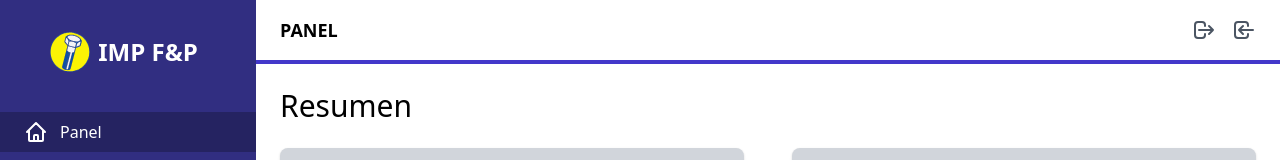
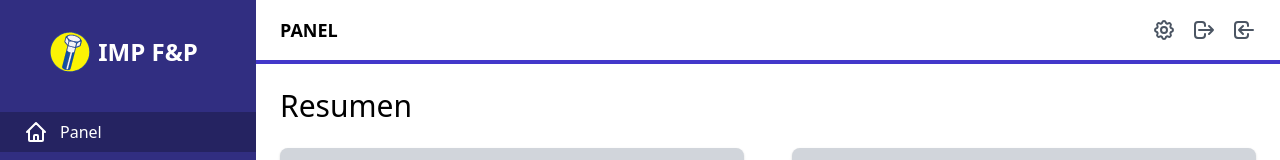
Before and after one commit to luvagu/imp-invoicing-node-react, a React (Create React App) app in the folder client/: page / in a window 1280 px wide. Shown: the top 160 px of the page. Built offline with nearby package versions, Linux system fonts and the light colour scheme; what @react-pdf/renderer would draw is missing.

Commit message:
added header gear icon for settings page

```diff
--- a/client/src/components/Header.jsx
+++ b/client/src/components/Header.jsx
@@ -51,37 +51,23 @@ export default function Header({ sidebarOpen, setSidebarOpen }) {
 
 			{/* Login & Logout buttons */}
 			<div className="flex items-center">
-				<button className="flex mx-4 text-gray-600 focus:outline-none" type="button">
-					<svg
-						className="h-6 w-6"
-						viewBox="0 0 24 24"
-						fill="none"
-						xmlns="http://www.w3.org/2000/svg"
-					>
-						<path
-							d="M17 16l4-4m0 0l-4-4m4 4H7m6 4v1a3 3 0 01-3 3H6a3 3 0 01-3-3V7a3 3 0 013-3h4a3 3 0 013 3v1"
-							stroke="currentColor"
-							strokeWidth="2"
-							strokeLinecap="round"
-							strokeLinejoin="round"
-						></path>
+				<button className="flex mr-4 text-gray-600 focus:outline-none" type="button" title="Ajustes">
+					<svg className="h-6 w-6" xmlns="http://www.w3.org/2000/svg" fill="none" viewBox="0 0 24 24" stroke="currentColor">
+						<path strokeLinecap="round" strokeLinejoin="round" strokeWidth="2" d="M10.325 4.317c.426-1.756 2.924-1.756 3.35 0a1.724 1.724 0 002.573 1.066c1.543-.94 3.31.826 2.37 2.37a1.724 1.724 0 001.065 2.572c1.756.426 1.756 2.924 0 3.35a1.724 1.724 0 00-1.066 2.573c.94 1.543-.826 3.31-2.37 2.37a1.724 1.724 0 00-2.572 1.065c-.426 1.756-2.924 1.756-3.35 0a1.724 1.724 0 00-2.573-1.066c-1.543.94-3.31-.826-2.37-2.37a1.724 1.724 0 00-1.065-2.572c-1.756-.426-1.756-2.924 0-3.35a1.724 1.724 0 001.066-2.573c-.94-1.543.826-3.31 2.37-2.37.996.608 2.296.07 2.572-1.065z" />
+						<path strokeLinecap="round" strokeLinejoin="round" strokeWidth="2" d="M15 12a3 3 0 11-6 0 3 3 0 016 0z" />
 					</svg>
 				</button>
 
-				<button className="flex text-gray-600 focus:outline-none" type="button">
-					<svg
-						className="h-6 w-6"
-						xmlns="http://www.w3.org/2000/svg"
-						fill="none"
-						viewBox="0 0 24 24"
-						stroke="currentColor"
-					>
-						<path
-							strokeLinecap="round"
-							strokeLinejoin="round"
-							strokeWidth="2"
-							d="M11 16l-4-4m0 0l4-4m-4 4h14m-5 4v1a3 3 0 01-3 3H6a3 3 0 01-3-3V7a3 3 0 013-3h7a3 3 0 013 3v1"
+				<button className="flex mr-4 text-gray-600 focus:outline-none" type="button" title="Salir">
+					<svg className="h-6 w-6" viewBox="0 0 24 24" fill="none" xmlns="http://www.w3.org/2000/svg">
+						<path d="M17 16l4-4m0 0l-4-4m4 4H7m6 4v1a3 3 0 01-3 3H6a3 3 0 01-3-3V7a3 3 0 013-3h4a3 3 0 013 3v1" stroke="currentColor" strokeWidth="2" strokeLinecap="round" strokeLinejoin="round"
 						/>
+					</svg>
+				</button>
+
+				<button className="flex text-gray-600 focus:outline-none" type="button" title="Ingresar">
+					<svg className="h-6 w-6" xmlns="http://www.w3.org/2000/svg" fill="none" viewBox="0 0 24 24" stroke="currentColor">
+						<path strokeLinecap="round" strokeLinejoin="round" strokeWidth="2" d="M11 16l-4-4m0 0l4-4m-4 4h14m-5 4v1a3 3 0 01-3 3H6a3 3 0 01-3-3V7a3 3 0 013-3h7a3 3 0 013 3v1" />
 					</svg>
 				</button>
 			</div>
--- /dev/null
+++ b/client/src/pages/Settings.jsx
@@ -0,0 +1,9 @@
+import React from 'react'
+
+export default function Settings() {
+    return (
+        <div>
+            Settings hello
+        </div>
+    )
+}
```
Also changed, not shown: 1 other file (tests, documents, lock files or other folders).
